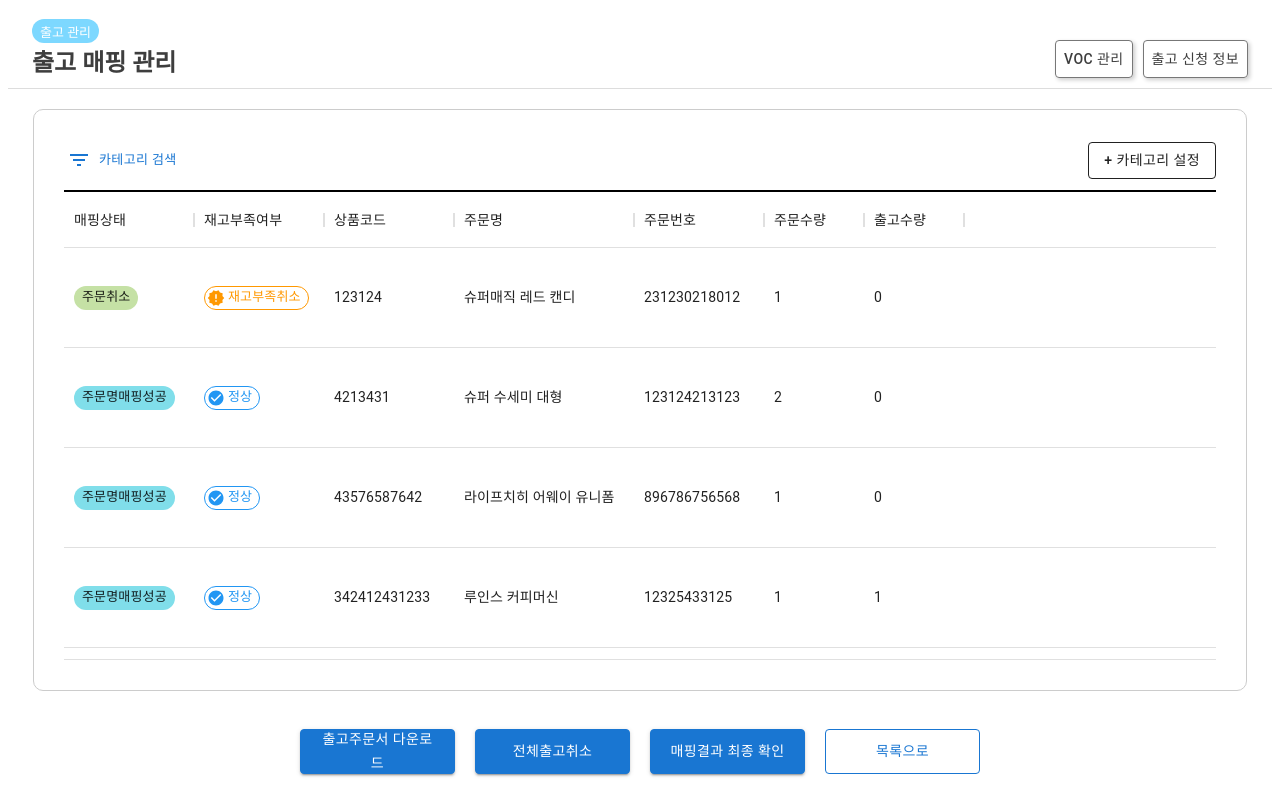
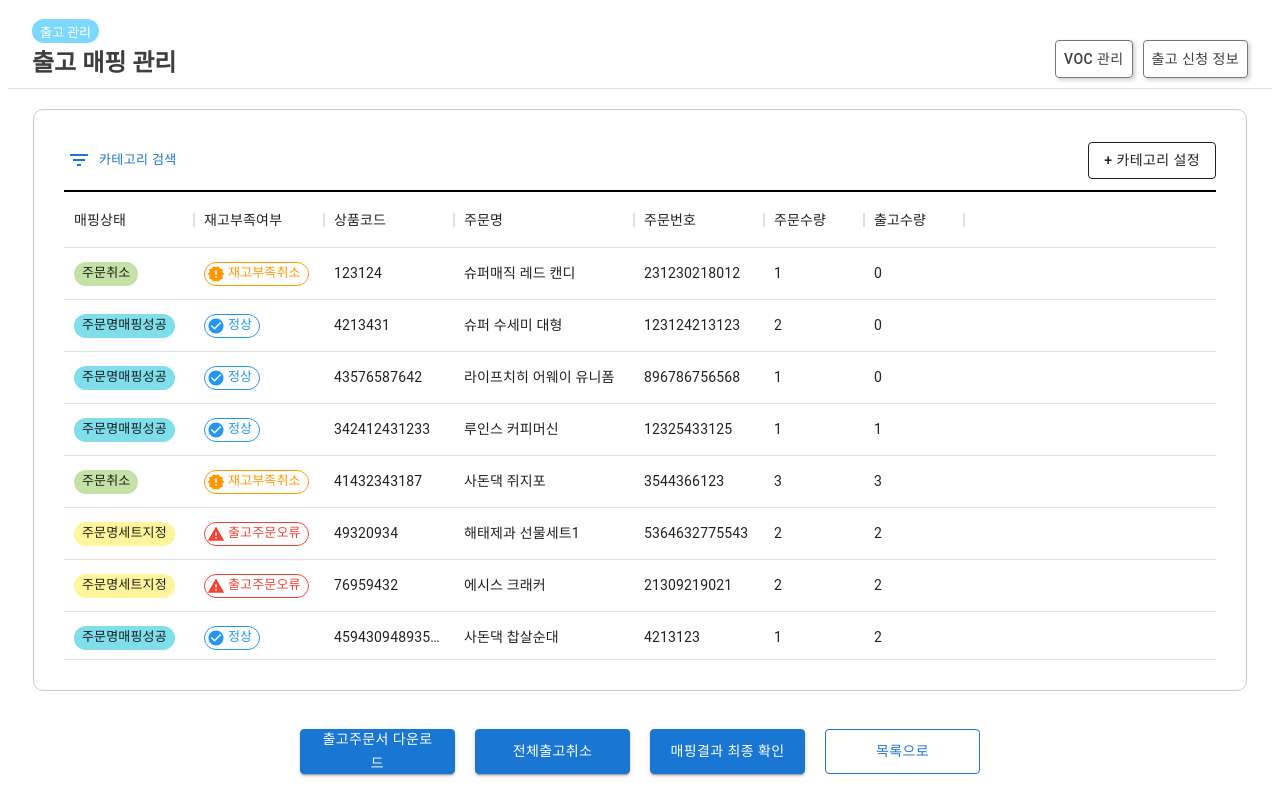
Before and after one commit to PreOnBoarding-Team17/Week3_Table, a React (Create React App) app: page / in a window 1280 px wide. Built offline with nearby package versions, Linux system fonts and the light colour scheme; data requests are answered from the project's data file; what emotion-reset would draw is missing.

Commit message:
fix: console.log 삭제, 테이블 크기 수정, 데이터 반복 출력 수정

```diff
--- a/src/Components/Table/CellClickModal.tsx
+++ b/src/Components/Table/CellClickModal.tsx
@@ -57,8 +57,6 @@
 
       const compareResult = rowToArray.filter((x) => newDataArray.includes(x));
 
-      console.log(compareResult, rowToArray, newDataArray);
-
       compareResult.length === rowToArray.length ||
         (compareResult.length === rowToArray.length - 1 && setModalData(d));
     });
--- a/src/Components/Table/index.tsx
+++ b/src/Components/Table/index.tsx
@@ -44,7 +44,7 @@
   useEffect(() => {
     if (datas) {
       setColumns(getColGrid(selectedTrue));
-      setRows(getRowGrid([...datas, ...datas], getColGrid(selectedTrue)));
+      setRows(getRowGrid([...datas], getColGrid(selectedTrue)));
     }
   }, [datas, selectedTrue]);
 
@@ -70,7 +70,6 @@
           rowsPerPageOptions={[rows.length]}
           disableExtendRowFullWidth={true}
           hideFooterPagination
-          rowHeight={100}
           onCellClick={(e) => {
             toggleTrue();
             setCurrentRow(e.row);
```
